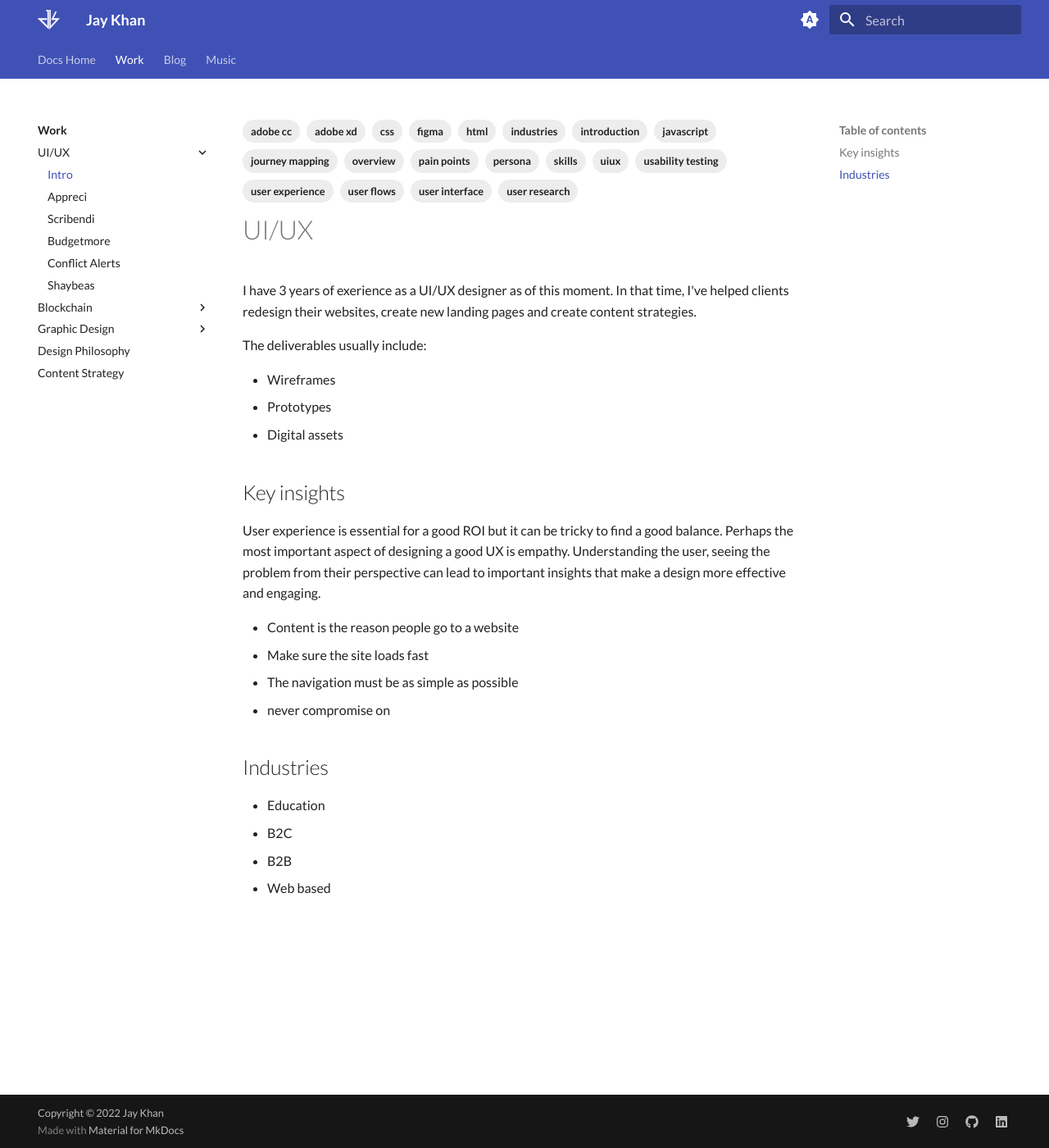
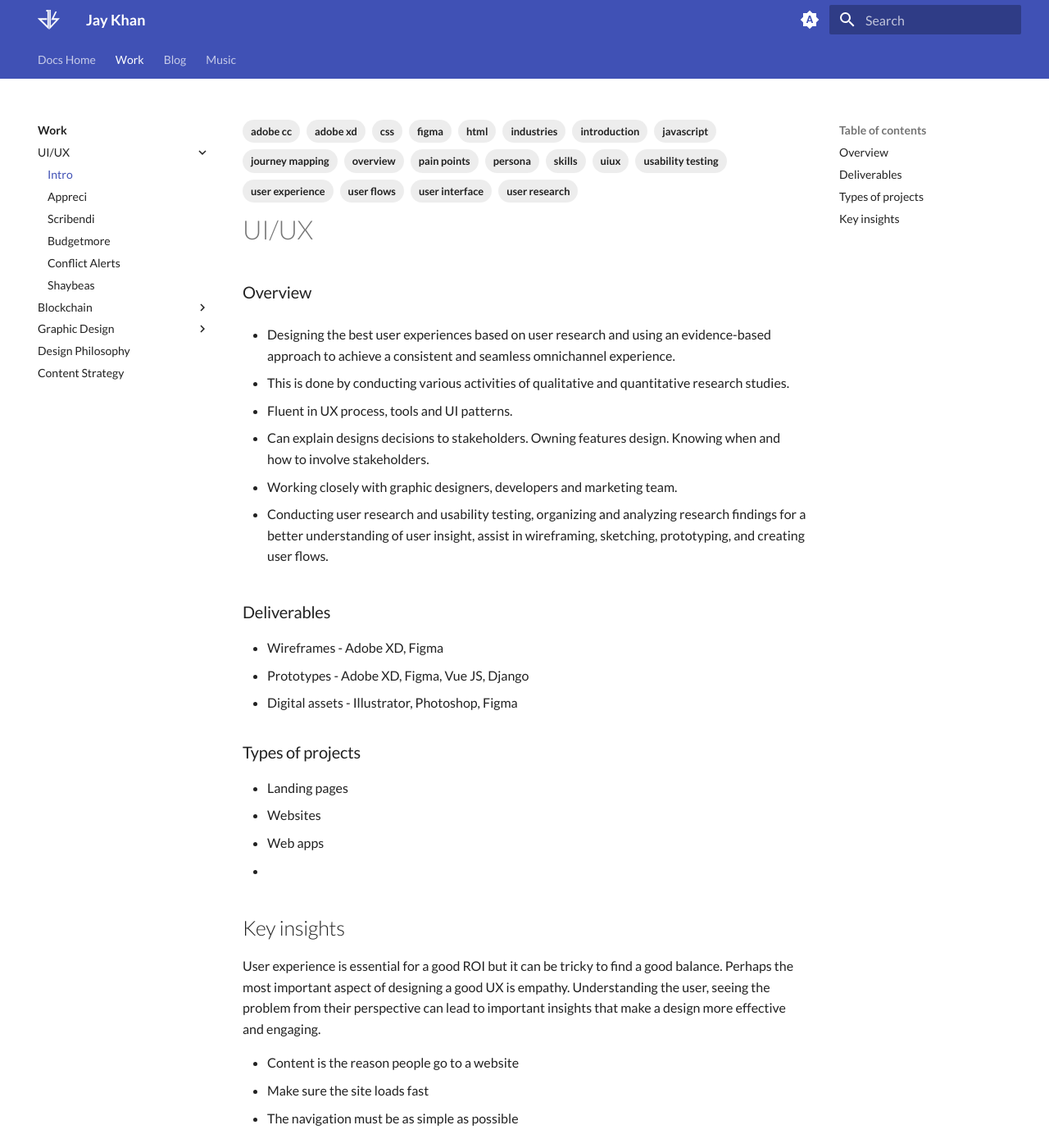
Before and after one commit to jaykhan-dev/khan-docs, an MkDocs documentation site: the page built from docs/work/uiux/intro.md, in a window 1280 px wide and 1400 px high. Shown: the whole window at 82% size. Built offline with MkDocs 1.6.1 and Material for MkDocs 9.7.7, drawn with Linux system fonts in a browser that asks for light colours.

```diff
--- a/docs/work/uiux/intro.md
+++ b/docs/work/uiux/intro.md
@@ -23,13 +23,32 @@ tags:
 
 # UI/UX
 
-I have 3 years of exerience as a UI/UX designer as of this moment.  In that time, I've helped clients redesign their websites, create new landing pages and create content strategies.
+### Overview
 
-The deliverables usually include:
+- Designing the best user experiences based on user research and using an evidence-based approach to achieve a consistent and seamless omnichannel experience.
 
-- Wireframes
-- Prototypes
-- Digital assets
+- This is done by conducting various activities of qualitative and quantitative research studies.
+
+- Fluent in UX process, tools and UI patterns.
+
+- Can explain designs decisions to stakeholders. Owning features design. Knowing when and how to involve stakeholders.
+
+- Working closely with graphic designers, developers and marketing team.
+
+- Conducting user research and usability testing, organizing and analyzing research findings for a better understanding of user insight, assist in wireframing, sketching, prototyping, and creating user flows.
+
+### Deliverables
+
+- Wireframes - Adobe XD, Figma
+- Prototypes - Adobe XD, Figma, Vue JS, Django
+- Digital assets - Illustrator, Photoshop, Figma
+
+### Types of projects
+
+- Landing pages
+- Websites
+- Web apps
+-
 
 ## Key insights
 
@@ -38,11 +57,3 @@ User experience is essential for a good ROI but it can be tricky to find a good
 - Content is the reason people go to a website
 - Make sure the site loads fast
 - The navigation must be as simple as possible
-- never compromise on
-
-## Industries
-
-- Education
-- B2C
-- B2B
-- Web based
```
Also changed, not shown: docs/work/uiux/appreci.md (+15 -4 lines), docs/work/uiux/budgetmore.md (+23 -2 lines), docs/work/uiux/conflict-alerts.md (+20 -8 lines), docs/work/uiux/scribendi.md (+21 -1 lines), docs/work/uiux/shaybeas.md (+14 -9 lines).
